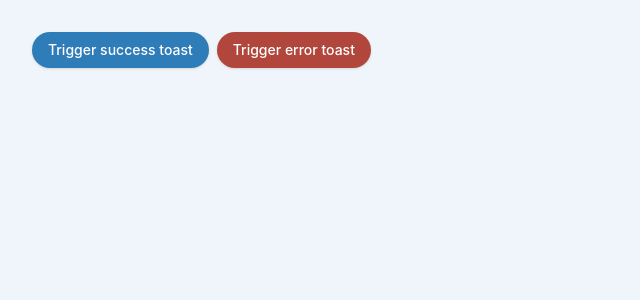
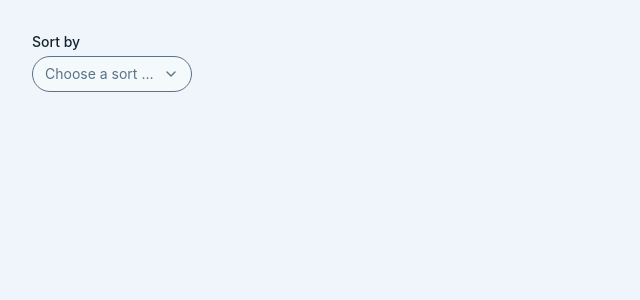
Before and after one commit to navnis/notes-app, a React (Vite) app in the folder frontend/: page / in a window 1280 px wide. Shown: the top 300 px of the page, without its empty margins (0-640 px from the left). Built offline with nearby package versions, Linux system fonts and the light colour scheme.

Commit message:
added select comp and made types separate

```diff
--- a/frontend/package.json
+++ b/frontend/package.json
@@ -11,6 +11,7 @@
   },
   "dependencies": {
     "@notes/common": "^1.0.0",
+    "@radix-ui/react-select": "^2.3.7",
     "@tailwindcss/vite": "^4.3.3",
     "class-variance-authority": "^0.7.1",
     "clsx": "^2.1.1",
--- /dev/null
+++ b/frontend/src/components/Select/Select.tsx
@@ -0,0 +1,96 @@
+import { useId } from "react";
+import * as SelectPrimitive from "@radix-ui/react-select";
+import { Check, ChevronDown } from "lucide-react";
+import { cn } from "@/lib/utils";
+import type { SelectOption } from "./types";
+
+export interface SelectProps {
+  options: SelectOption[];
+  label?: string;
+  error?: string;
+  placeholder?: string;
+  className?: string;
+  disabled?: boolean;
+  value?: string;
+  defaultValue?: string;
+  onChange?: (value: string) => void;
+  "aria-label"?: string;
+}
+
+export function Select({
+  options,
+  label,
+  error,
+  placeholder,
+  className,
+  disabled,
+  value,
+  defaultValue,
+  onChange,
+  ...props
+}: SelectProps) {
+  const generatedId = useId();
+
+  return (
+    <div className="flex flex-col gap-1">
+      {label && (
+        <label htmlFor={generatedId} className="text-sm font-medium text-foreground">
+          {label}
+        </label>
+      )}
+      <SelectPrimitive.Root
+        value={value}
+        defaultValue={defaultValue}
+        onValueChange={onChange}
+        disabled={disabled}
+      >
+        <SelectPrimitive.Trigger
+          id={generatedId}
+          aria-label={props["aria-label"]}
+          aria-invalid={error ? true : undefined}
+          className={cn(
+            "flex h-9 w-full cursor-pointer items-center justify-between gap-2 rounded-lg border bg-secondary px-3 text-sm text-foreground transition-colors focus-visible:outline-none focus-visible:ring-2 focus-visible:ring-ring disabled:cursor-not-allowed disabled:opacity-50 data-[placeholder]:text-muted-foreground",
+            error ? "border-destructive" : "border-input",
+            className,
+          )}
+        >
+          <span className="min-w-0 flex-1 truncate text-left">
+            <SelectPrimitive.Value placeholder={placeholder} />
+          </span>
+          <SelectPrimitive.Icon className="shrink-0">
+            <ChevronDown className="size-4 text-muted-foreground" />
+          </SelectPrimitive.Icon>
+        </SelectPrimitive.Trigger>
+        <SelectPrimitive.Portal>
+          <SelectPrimitive.Content
+            position="popper"
+            sideOffset={4}
+            className="z-50 overflow-hidden rounded-lg border border-border bg-card text-card-foreground shadow-lg"
+          >
+            <SelectPrimitive.Viewport className="p-1">
+              {options.map((option) => (
+                <SelectPrimitive.Item
+                  key={option.value}
+                  value={option.value}
+                  className="relative flex cursor-pointer select-none items-center rounded-md py-1.5 pl-8 pr-3 text-sm outline-none data-[highlighted]:bg-accent data-[highlighted]:text-accent-foreground"
+                >
+                  <span className="absolute left-2 flex size-4 items-center justify-center">
+                    <SelectPrimitive.ItemIndicator>
+                      <Check className="size-4" />
+                    </SelectPrimitive.ItemIndicator>
+                  </span>
+                  <SelectPrimitive.ItemText>{option.label}</SelectPrimitive.ItemText>
+                </SelectPrimitive.Item>
+              ))}
+            </SelectPrimitive.Viewport>
+          </SelectPrimitive.Content>
+        </SelectPrimitive.Portal>
+      </SelectPrimitive.Root>
+      {error && (
+        <p className="text-xs text-destructive" role="alert">
+          {error}
+        </p>
+      )}
+    </div>
+  );
+}
--- /dev/null
+++ b/frontend/src/components/Select/index.ts
@@ -0,0 +1,3 @@
+export { Select } from "./Select";
+export type { SelectProps } from "./Select";
+export type { SelectOption } from "./types";
--- /dev/null
+++ b/frontend/src/components/Select/types.ts
@@ -0,0 +1,4 @@
+export interface SelectOption {
+  value: string;
+  label: string;
+}
--- a/frontend/src/components/Toast/Toast.tsx
+++ b/frontend/src/components/Toast/Toast.tsx
@@ -1,6 +1,6 @@
 import { CheckCircle2, X, XCircle } from "lucide-react";
 import { cn } from "@/lib/utils";
-import type { ToastItem } from "./toastStore";
+import type { ToastItem } from "./types";
 
 export interface ToastProps {
   toast: ToastItem;
--- a/frontend/src/components/Toast/index.ts
+++ b/frontend/src/components/Toast/index.ts
@@ -1,3 +1,3 @@
 export { Toaster } from "./Toaster";
 export { toast } from "./toastStore";
-export type { ToastItem, ToastVariant } from "./toastStore";
+export type { ToastItem, ToastVariant } from "./types";
--- /dev/null
+++ b/frontend/src/components/Toast/types.ts
@@ -0,0 +1,7 @@
+export type ToastVariant = "success" | "error";
+
+export interface ToastItem {
+  id: string;
+  message: string;
+  variant: ToastVariant;
+}
--- a/frontend/src/components/index.ts
+++ b/frontend/src/components/index.ts
@@ -3,3 +3,4 @@ export * from "./Tag";
 export * from "./Input";
 export * from "./Modal";
 export * from "./Toast";
+export * from "./Select";
--- a/frontend/src/pages/NotesApp.tsx
+++ b/frontend/src/pages/NotesApp.tsx
@@ -1,14 +1,22 @@
-import { Button, toast } from "@/components";
+import { Select } from "@/components";
+
+const sortOptions = [
+  { value: "updatedAt", label: "Recently updated" },
+  { value: "createdAt", label: "Date created" },
+  { value: "title", label: "Title" },
+];
 
 // Temporary showcase for reviewing components as they're built.
 // Gets replaced with the real notes app shell.
 export function NotesApp() {
   return (
-    <div className="p-8 flex gap-2 items-start">
-      <Button onClick={() => toast.success("Note deleted")}>Trigger success toast</Button>
-      <Button variant="danger" onClick={() => toast.error("Failed to save note")}>
-        Trigger error toast
-      </Button>
+    <div className="p-8 flex flex-col gap-2 w-56">
+      <Select
+        label="Sort by"
+        options={sortOptions}
+        placeholder="Choose a sort order"
+        onChange={(value) => console.log("sort changed:", value)}
+      />
     </div>
   );
 }
--- a/frontend/src/test/setup.ts
+++ b/frontend/src/test/setup.ts
@@ -12,3 +12,18 @@ if (!HTMLDialogElement.prototype.showModal) {
     this.dispatchEvent(new Event("close"));
   };
 }
+
+// jsdom doesn't implement the Pointer Events capture methods at all —
+// Radix UI's components (e.g. Select) call these internally for their
+// pointer-driven interactions.
+if (!Element.prototype.hasPointerCapture) {
+  Element.prototype.hasPointerCapture = () => false;
+  Element.prototype.setPointerCapture = () => {};
+  Element.prototype.releasePointerCapture = () => {};
+}
+
+// jsdom doesn't implement layout at all, so this is a no-op there —
+// Radix's Select calls it when scrolling a selected item into view.
+if (!Element.prototype.scrollIntoView) {
+  Element.prototype.scrollIntoView = () => {};
+}
```
Also changed, not shown: frontend/src/components/Toast/toastStore.ts (+1 -7 lines), 2 other files (tests, documents, lock files or other folders).
